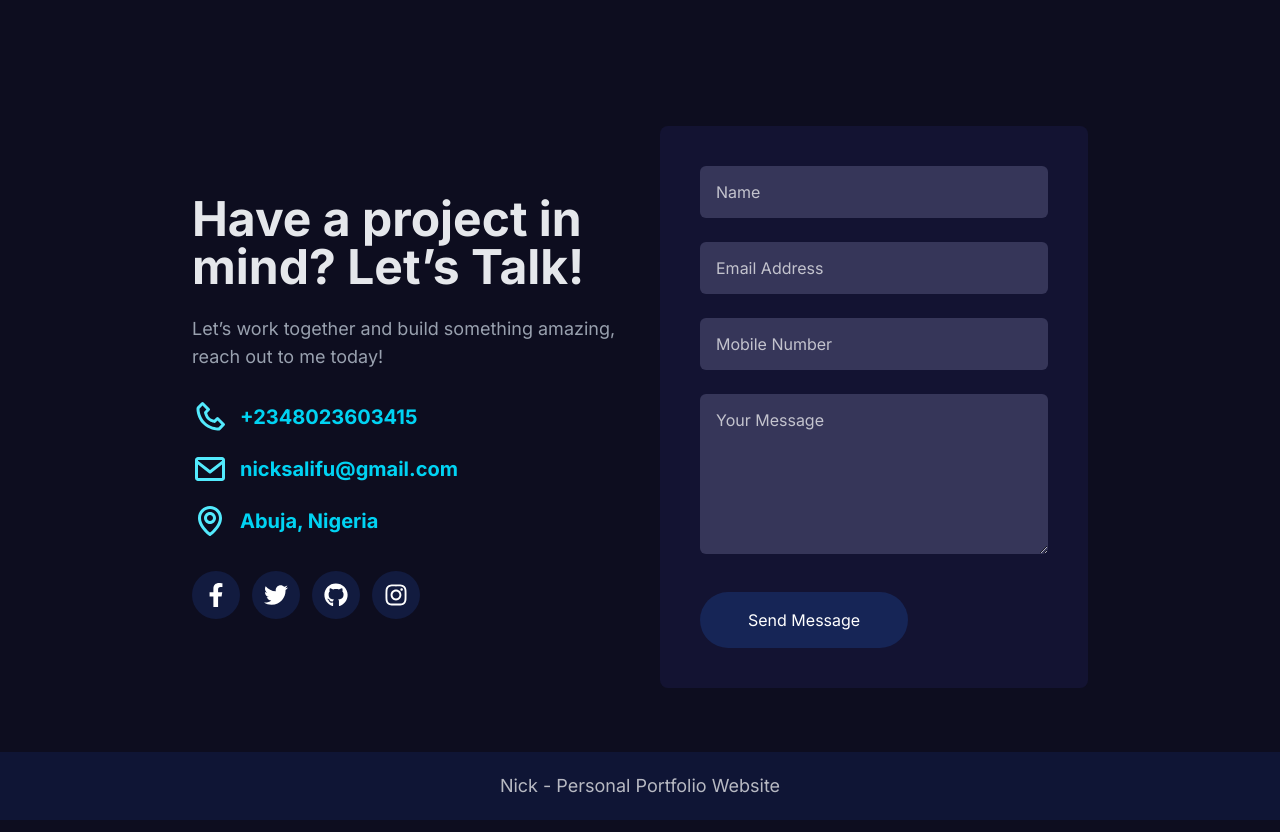
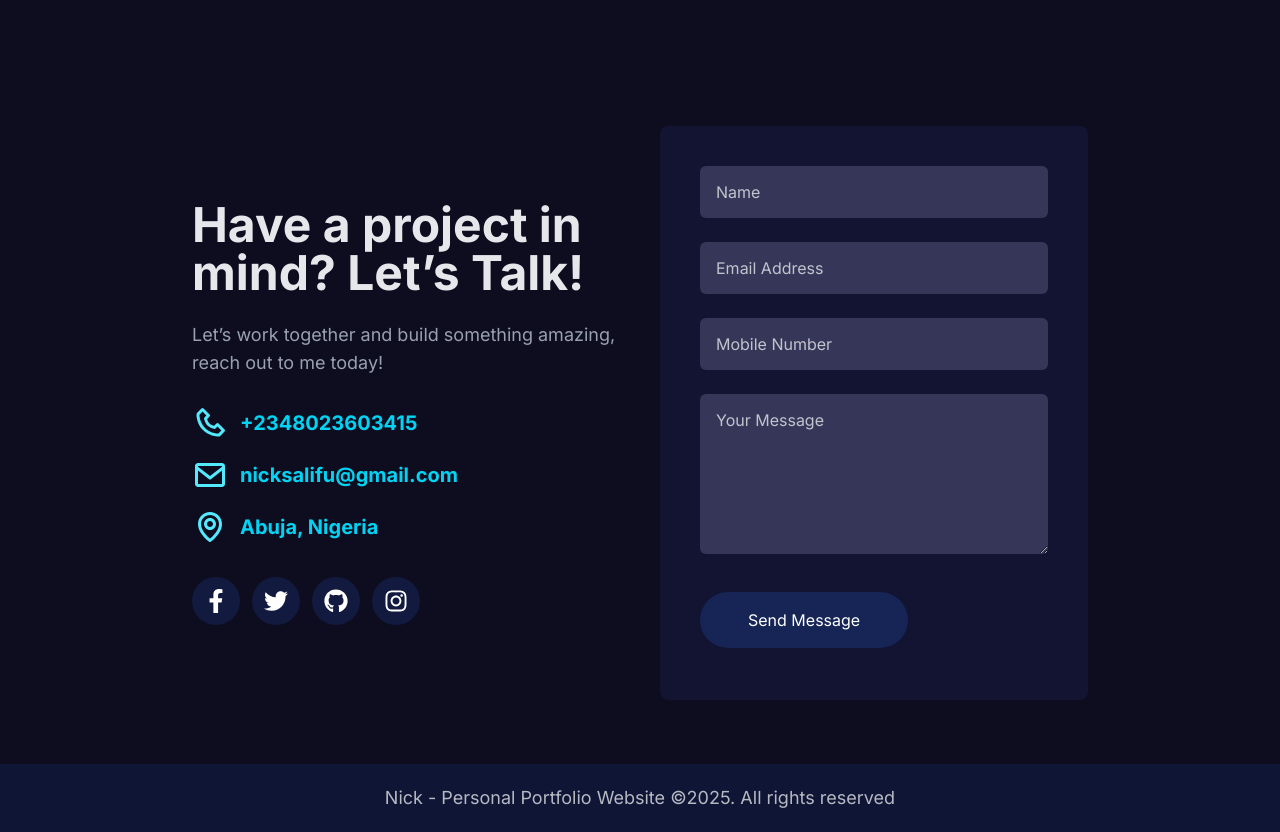
Before and after one commit to Nick-Salifu/web_portfolio, a Next.js app: page / in a window 1280 px wide. Shown: the part 4969-5801 px from the top of the page. Built offline with nearby package versions, Linux system fonts and the light colour scheme.

Commit message:
added the contact functionalities

```diff
--- a/components/Home/Contact/Contact.jsx
+++ b/components/Home/Contact/Contact.jsx
@@ -1,7 +1,33 @@
+import { useState } from "react"
 import { BiEnvelope, BiMap, BiPhone } from "react-icons/bi"
 import { FaFacebookF, FaGithub, FaInstagram, FaTwitter } from "react-icons/fa"
 
 const Contact = () => {
+    const [result, setResult] = useState("");
+
+    const onSubmit = async (event) => {
+        event.preventDefault();
+        setResult("Sending...");
+        const formData = new FormData(event.target);
+
+        formData.append("access_key", "d5bb83e8-f4b2-4b58-a9bd-12a61f744b6c");
+
+        const response = await fetch("https://api.web3forms.com/submit", {
+            method: "POST",
+            body: formData
+        });
+
+        const data = await response.json();
+
+        if (data.success) {
+            setResult("Form submitted successfully");
+            event.target.reset();
+        } else {
+            console.log("Error", data);
+            setResult(data.message);
+        }
+    }
+
     return (
         <div id="contact" className="py-16">
             <div className="w-[90%] md:w-[80%] lg:w-[70%] grid grid-cols-1 items-center gap-10 mx-auto lg:grid-cols-2">
@@ -33,33 +59,45 @@ const Contact = () => {
                     {/* Social */}
                     <div className="flex items-center space-x-3 mt-8">
                         <div className="w-12 h-12 bg-blue-950/60 rounded-full flex items-center justify-center flex-col cursor-pointer hover:bg-blue-800 transition-all duration-300">
-                            <FaFacebookF className="w-6 h-6 text-white" />
+                            <a target="_blank" href="https://www.facebook.com/salifuswenky.friday/">
+                                <FaFacebookF className="w-6 h-6 text-white" />
+                            </a>
                         </div>
                         <div className="w-12 h-12 bg-blue-950/60 rounded-full flex items-center justify-center flex-col cursor-pointer hover:bg-sky-400 transition-all duration-300">
-                            <FaTwitter className="w-6 h-6 text-white" />
+                            <a target="_blank" href="https://x.com/Captain_swenky">
+                                <FaTwitter className="w-6 h-6 text-white" />
+                            </a>
                         </div>
                         <div className="w-12 h-12 bg-blue-950/60 rounded-full flex items-center justify-center flex-col cursor-pointer hover:bg-black transition-all duration-300">
-                            <FaGithub className="w-6 h-6 text-white" />
+                            <a target="_blank" href="https://github.com/Nick-Salifu">
+                                <FaGithub className="w-6 h-6 text-white" />
+                            </a>
                         </div>
                         <div className="w-12 h-12 bg-blue-950/60 rounded-full flex items-center justify-center flex-col cursor-pointer hover:bg-pink-400 transition-all duration-300">
-                            <FaInstagram className="w-6 h-6 text-white" />
+                            <a target="_blank" href="https://www.instagram.com/_niick04/">
+                                <FaInstagram className="w-6 h-6 text-white" />
+                            </a>
                         </div>
                     </div>
                 </div>
 
                 {/* Form Section */}
-                <div
+                <form
                     className="p-5 md:p-10 rounded-lg bg-[#131332]"
                     data-aos="zoom-in"
                     data-aos-anchor-placement="top-center"
                     data-aos-delay="100"
+                    onSubmit={onSubmit}
                 >
-                    <input type="text" placeholder="Name" className="px-4 py-3.5 text-white outline-none rounded-md w-full bg-[#363659] placeholder:text-white/70" />
-                    <input type="email" placeholder="Email Address" className="px-4 mt-6 py-3.5 text-white outline-none rounded-md w-full bg-[#363659] placeholder:text-white/70" />
-                    <input type="number" placeholder="Mobile Number" className="px-4 mt-6 py-3.5 text-white outline-none rounded-md w-full bg-[#363659] placeholder:text-white/70" />
-                    <textarea placeholder="Your Message" className="px-4 mt-6 py-3.5 text-white outline-none rounded-md w-full bg-[#363659] placeholder:text-white/70 h-40"></textarea>
+                    <input type="text" placeholder="Name" className="px-4 py-3.5 text-white outline-none rounded-md w-full bg-[#363659] placeholder:text-white/70" name="name" />
+                    <input name="email" type="email" placeholder="Email Address" className="px-4 mt-6 py-3.5 text-white outline-none rounded-md w-full bg-[#363659] placeholder:text-white/70" />
+                    <input name="Mobile" type="text" placeholder="Mobile Number" className="px-4 mt-6 py-3.5 text-white outline-none rounded-md w-full bg-[#363659] placeholder:text-white/70" />
+                    <textarea name="message" placeholder="Your Message" className="px-4 mt-6 py-3.5 text-white outline-none rounded-md w-full bg-[#363659] placeholder:text-white/70 h-40"></textarea>
                     <button className="mt-8 px-12 py-4 bg-blue-950 text-white hover:bg-blue-900 rounded-full transition-all duration-300 cursor-pointer">Send Message</button>
-                </div>
+                    <p className="text-white font-semibold text-sm mt-3">
+                        {result}
+                    </p>
+                </form>
             </div>
         </div>
     )
--- a/components/Home/Footer/Footer.jsx
+++ b/components/Home/Footer/Footer.jsx
@@ -3,7 +3,7 @@ const Footer = () => {
   return (
     <div className="bg-blue-900/20 p-5">
         <h1 className="text-lg text-white/70 text-center">
-            Nick - Personal Portfolio Website
+            Nick - Personal Portfolio Website &copy;2025. All rights reserved
         </h1>
     </div>
   )
```
